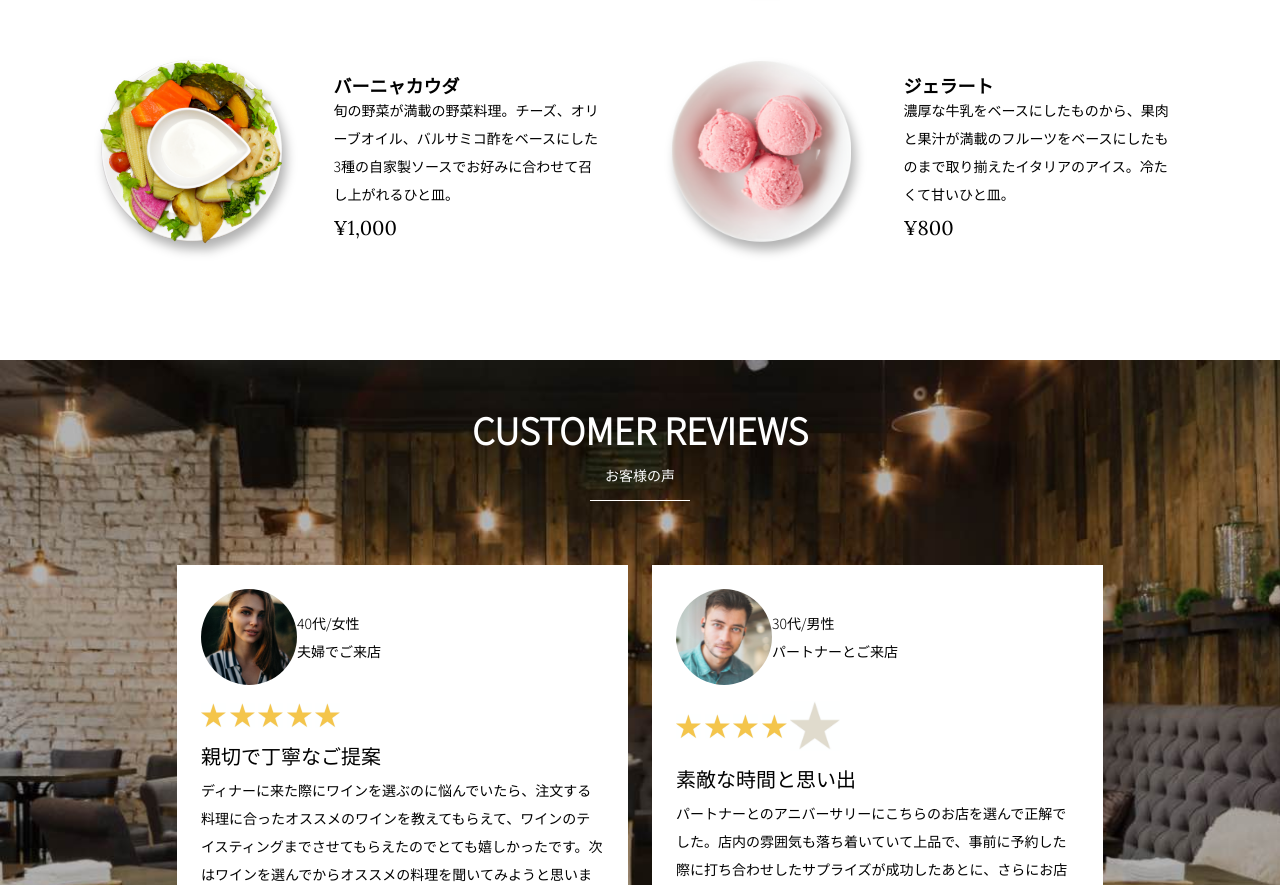
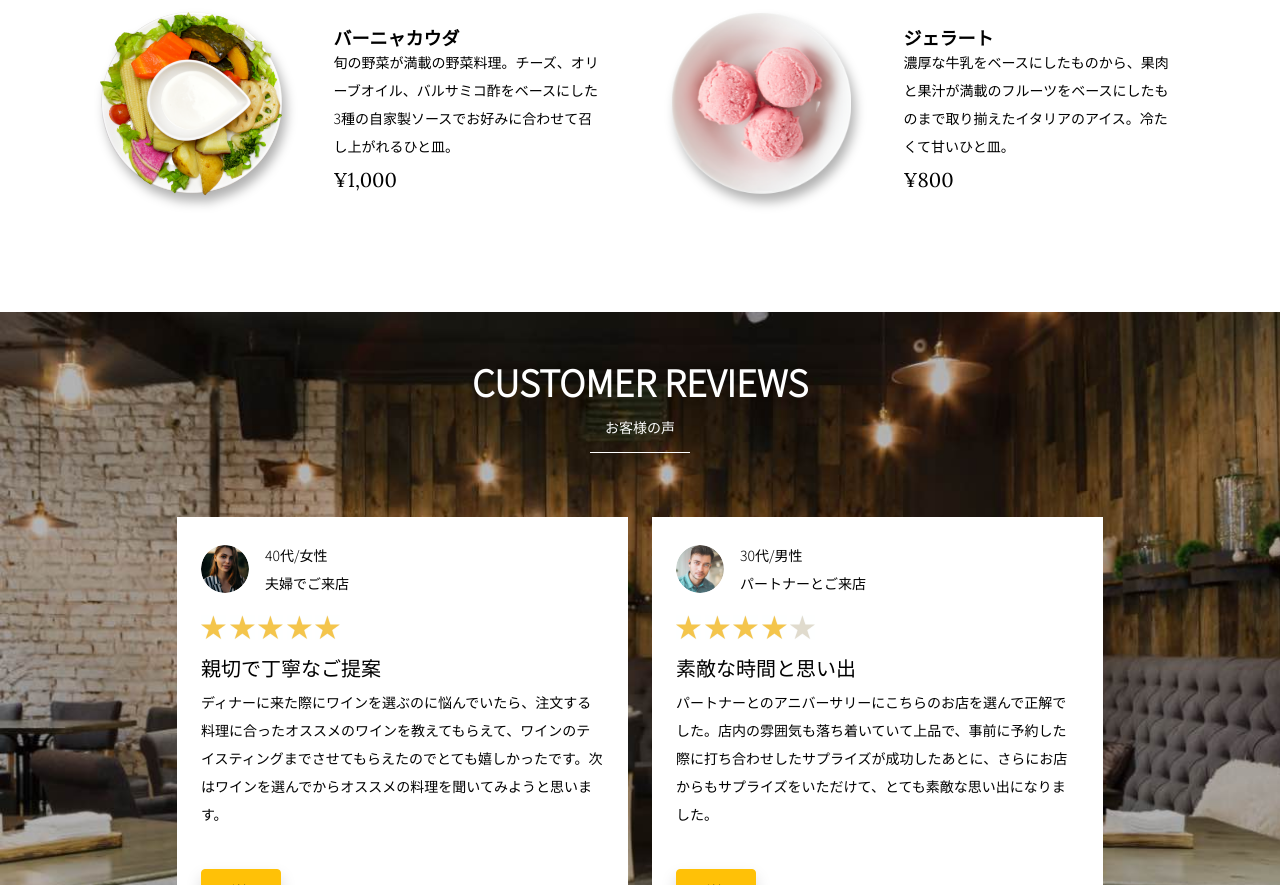
Before and after one commit to Kaien0126/kaien0126.github.io, a plain HTML site: page index.html in a window 1280 px wide. Shown: the part 2944-3829 px from the top of the page. Drawn offline with nearby package versions, Linux system fonts and the light colour scheme.

Commit message:
second commit

```diff
--- a/index.html
+++ b/index.html
@@ -50,7 +50,7 @@
 
         <!-- navbar-togglerはハンバーガーボタンを表示・非表示にするクラス。 -->
         <div class="navbar-toggler hamburger_menu" data-bs-toggle="collapse" data-bs-target="#navbarNav"
-          　aria-controls="navbarNav" aria-expanded="false" aria-label="Toggle navigation">
+           aria-controls="navbarNav" aria-expanded="false" aria-label="Toggle navigation">
           <input type="checkbox" id="hamburger_btn_check">
           <label for="hamburger_btn_check" class="hamburger_btn">
             <img class="btn_open" src="img/button_open.png" alt="ナビゲーションバーのボタン">
@@ -251,7 +251,7 @@
     <!--  メニューセクション -->
     <section id="menu">
       <!-- タイトル文字部分のコンテナ -->
-      <div class="container mb-5">
+      <div class="container">
         <div class="row">
           <div class="col-lg-12">
             <!-- タイトル文字 -->
@@ -481,7 +481,7 @@
                     <img src="img/star-point.png" class="star_img" alt="star">
                     <img src="img/star-point.png" class="star_img" alt="star">
                     <img src="img/star-point.png" class="star_img" alt="star">
-                    <img src="img/star-no-point.png" alt="no-star">
+                    <img src="img/star-no-point.png" class="star_img"  alt="no-star">
                   </div>
                   <h5>素敵な時間と思い出</h5>
                   <p>
--- a/stylesheet/style.css
+++ b/stylesheet/style.css
@@ -203,7 +203,7 @@ p {
 }
 
 /* レビューの画像を修正 */
-.review_img {
+.reviewer_img {
   /* サイズを48px */
   width: 48px;
   height: 48px;
```
